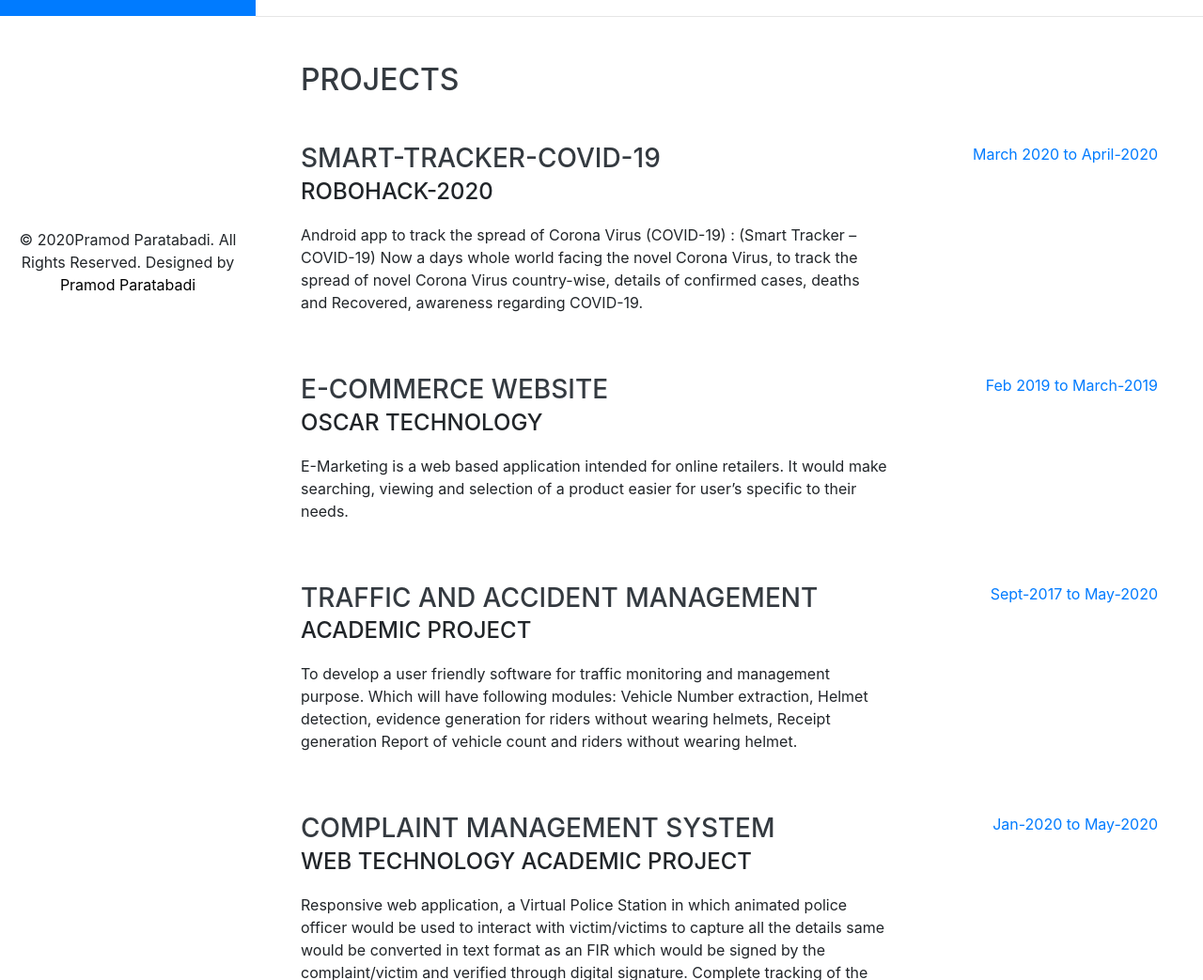
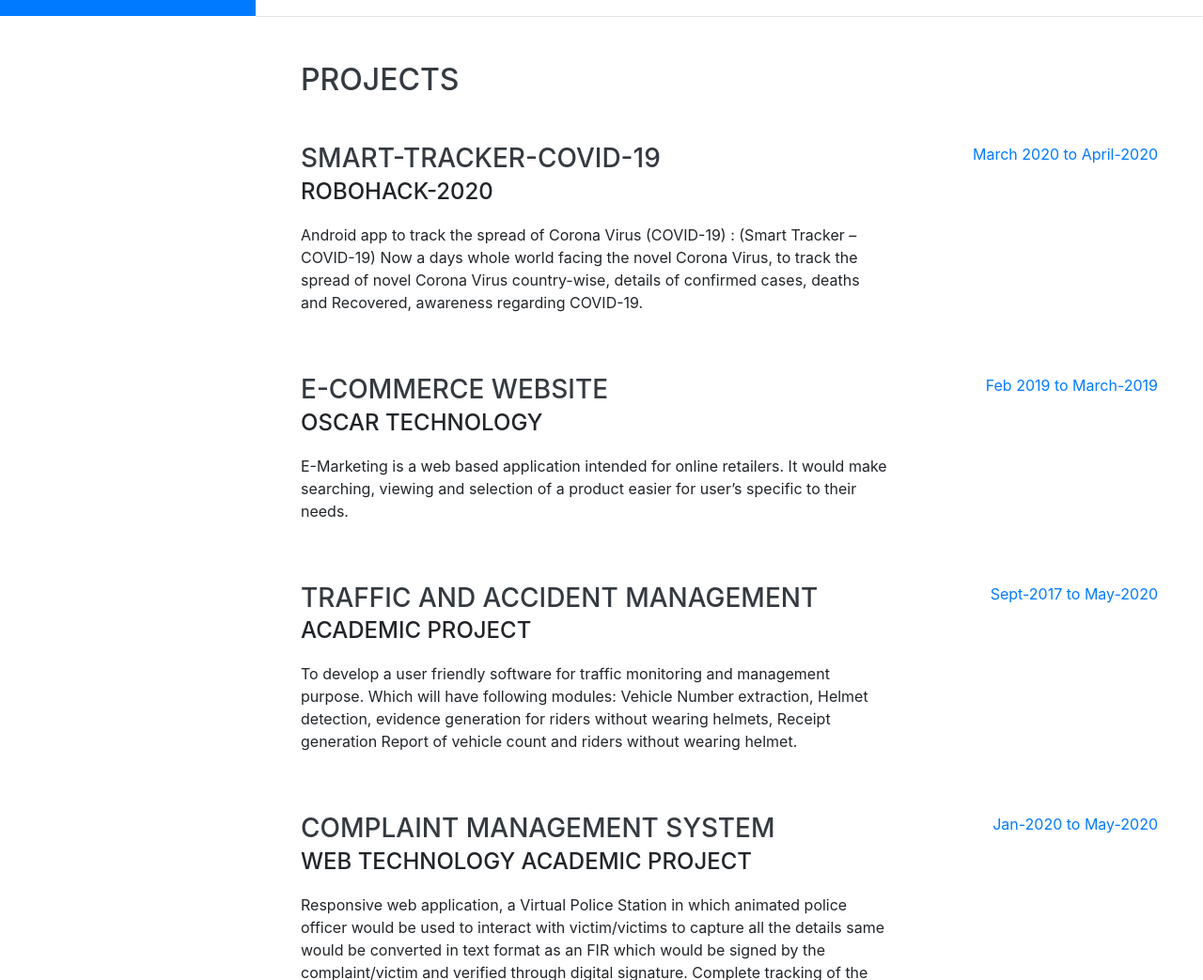
Before and after one commit to pramod-Paratabadi/Resume_Pramod_P, a website with bundled scripts: page index.html in a window 1280 px wide. Shown: the part 783-1826 px from the top of the page at 94% size. Built offline with nearby package versions, Linux system fonts and the light colour scheme; a web font is replaced by a local one.

Commit message:
Update index.html

```diff
--- a/index.html
+++ b/index.html
@@ -74,14 +74,7 @@
         </li>
       </ul>
     </div>
-    <footer id="fh5co-footer">
-			<div class="row">
-				<div class="col-md-16 col-md-offset-4 text-center">
-            &copy; 2020Pramod Paratabadi. All Rights Reserved. <span class="fh5co-author"; >
-						Designed by <a href="https://github.com/pramod-Paratabadi/" target="_blank"; style="color:black">Pramod Paratabadi</a></span>
-				</div>
-			</div>
-		</footer>
+
   </nav>
 
   <div class="container-fluid p-0">
```
